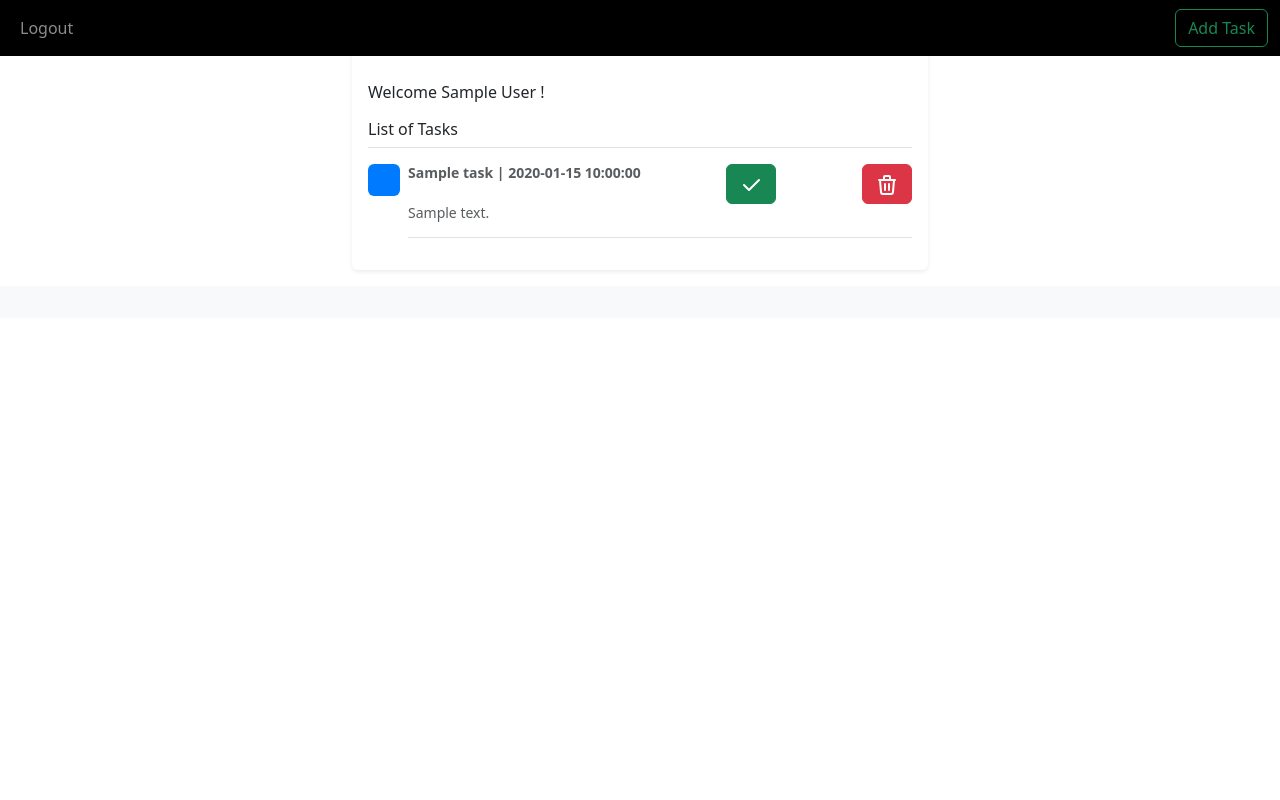
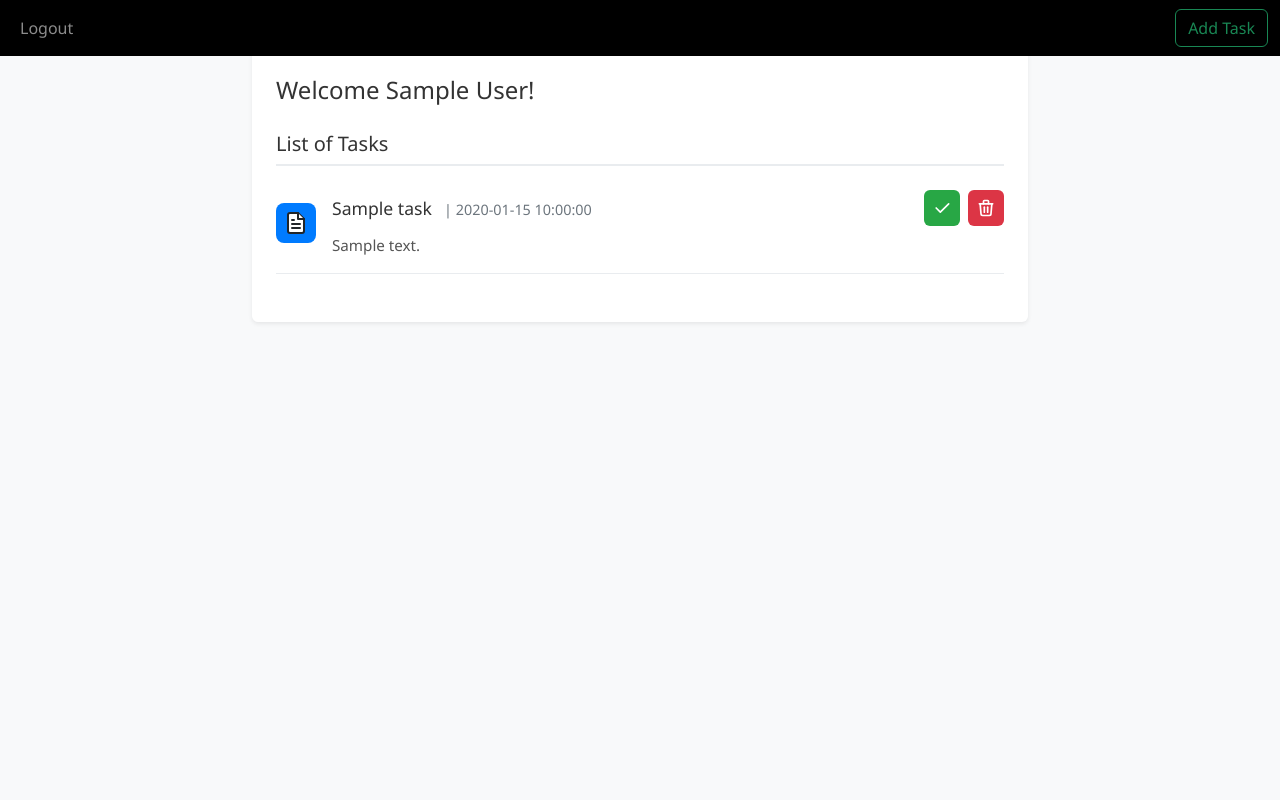
Before and after one commit to Gaveshika/Checkmate, a Laravel app: template todoapp/resources/views/welcome.blade.php in a window 1280 px wide. Run offline with Laravel 10, Linux system fonts and the light colour scheme; a user stored in the database is signed in; tables that the repository leaves empty hold one stand-in row (values such as "Sample post"); the template is opened without the code that fills it: most values are stand-ins (such as "Sample title", 1, 10 or a date in 2020).

Commit message:
Added css to the welcome page

```diff
--- a/todoapp/resources/views/welcome.blade.php
+++ b/todoapp/resources/views/welcome.blade.php
@@ -1,8 +1,138 @@
 @extends("layouts.default")
+
+@section("style")
+<style>
+  body {
+    background-color: #f8f9fa; /* Light background for the page */
+    font-family: 'Segoe UI', Tahoma, Geneva, Verdana, sans-serif;
+  }
+
+  .container {
+    max-width: 800px; /* Wider container for better spacing */
+  }
+
+  .bg-body {
+    background-color: #ffffff; /* White background for the task list */
+    border-radius: 12px;
+    box-shadow: 0 4px 15px rgba(0, 0, 0, 0.1); /* Soft shadow for depth */
+  }
+
+  .welcome-message {
+    font-size: 1.5rem;
+    font-weight: 500;
+    color: #333;
+  }
+
+  .task-list-header {
+    font-size: 1.25rem;
+    font-weight: 500;
+    color: #333;
+    border-bottom: 2px solid #e9ecef;
+    padding-bottom: 0.5rem;
+  }
+
+  .task-item {
+    display: flex;
+    align-items: center;
+    padding: 1rem 0;
+    border-bottom: 1px solid #e9ecef;
+  }
+
+  .task-item:last-child {
+    border-bottom: none;
+  }
+
+  .task-icon {
+    width: 40px;
+    height: 40px;
+    background-color: #007bff; /* Blue background for the icon */
+    border-radius: 8px;
+    display: flex;
+    align-items: center;
+    justify-content: center;
+    margin-right: 1rem;
+  }
+
+  .task-icon svg {
+    width: 24px;
+    height: 24px;
+    fill: #ffffff; /* White icon color */
+  }
+
+  .task-details {
+    flex: 1;
+  }
+
+  .task-title {
+    font-size: 1.1rem;
+    font-weight: 500;
+    color: #333;
+  }
+
+  .task-deadline {
+    font-size: 0.9rem;
+    color: #6c757d;
+  }
+
+  .task-description {
+    font-size: 0.95rem;
+    color: #555;
+    margin-top: 0.5rem;
+  }
+
+  .task-actions {
+    display: flex;
+    gap: 0.5rem;
+  }
+
+  .task-actions .btn {
+    padding: 0.5rem;
+    display: flex;
+    align-items: center;
+    justify-content: center;
+  }
+
+  .task-actions .btn-success {
+    background-color: #28a745; /* Green for complete action */
+    border: none;
+  }
+
+  .task-actions .btn-danger {
+    background-color: #dc3545; /* Red for delete action */
+    border: none;
+  }
+
+  .task-actions .btn-success:hover {
+    background-color: #218838; /* Darker green on hover */
+  }
+
+  .task-actions .btn-danger:hover {
+    background-color: #c82333; /* Darker red on hover */
+  }
+
+  .pagination {
+    margin-top: 1.5rem;
+    justify-content: center;
+  }
+
+  .pagination .page-item.active .page-link {
+    background-color: #007bff;
+    border-color: #007bff;
+  }
+
+  .pagination .page-link {
+    color: #007bff;
+  }
+
+  .pagination .page-link:hover {
+    color: #0056b3;
+  }
+</style>
+@endsection
 
 @section("content")
 <main class="flex-shrink-0 mt-5">
-  <div class="container" style="max-width:600px">
+  <div class="container">
     @if(session()->has("success"))
     <div class="alert alert-success">
       {{session()-> get("success")}}
@@ -13,36 +143,57 @@
       {{session("error")}}
     </div>
     @endif
-    <div class="my-3 p-3 bg-body rounded shadow-sm">
-      <div class="mb-3 mt-3">Welcome {{auth()->user()->name}} !</div>
-      <h6 class="border-bottom pb-2 mb-0">List of Tasks</h6>
+    <div class="my-3 p-4 bg-body rounded shadow-sm">
+      <div class="welcome-message mb-4">Welcome {{auth()->user()->name}}!</div>
+      <h6 class="task-list-header">List of Tasks</h6>
       @foreach($tasks as $task)
-      <div class="d-flex text-body-secondary pt-3">
-        <svg class="bd-placeholder-img flex-shrink-0 me-2 rounded" width="32" height="32" xmlns="http://www.w3.org/2000/svg" role="img" aria-label="Placeholder: 32x32" preserveAspectRatio="xMidYMid slice" focusable="false">
-          <title>Placeholder</title>
-          <rect width="100%" height="100%" fill="#007bff" /><text x="50%" y="50%" fill="#007bff" dy=".3em">32x32</text>
+      <div class="task-item">
+        <!-- Task Icon -->
+        <div class="task-icon">
+          <svg xmlns="http://www.w3.org/2000/svg" viewBox="0 0 24 24" fill="none" stroke="currentColor" stroke-width="2" stroke-linecap="round" stroke-linejoin="round">
+            <path d="M14 2H6a2 2 0 0 0-2 2v16a2 2 0 0 0 2 2h12a2 2 0 0 0 2-2V8z"></path>
+            <polyline points="14 2 14 8 20 8"></polyline>
+            <line x1="16" y1="13" x2="8" y2="13"></line>
+            <line x1="16" y1="17" x2="8" y2="17"></line>
+            <polyline points="10 9 9 9 8 9"></polyline>
           </svg>
-        <div class="pb-3 mb-0 small lh-sm border-bottom w-100">
-          <div class="d-flex justify-content-between">
-            <strong class="text-gray-dark">{{$task->title}} | {{$task->deadline}}</strong>
+        </div>
+        <!-- Task Details -->
+        <div class="task-details">
+          <div class="d-flex justify-content-between align-items-center">
+            <div>
+              <span class="task-title">{{$task->title}}</span>
+              <span class="task-deadline ms-2">| {{$task->deadline}}</span>
+            </div>
+            <div class="task-actions">
+              <!-- Complete Task Button -->
               <a href="{{route('task.status.update', $task->id)}}" class="btn btn-success">
-            <svg  xmlns="http://www.w3.org/2000/svg"  width="24"  height="24"  viewBox="0 0 24 24"  fill="none"  stroke="currentColor"  stroke-width="2"  stroke-linecap="round"  stroke-linejoin="round"  class="icon icon-tabler icons-tabler-outline icon-tabler-check"><path stroke="none" d="M0 0h24v24H0z" fill="none"/><path d="M5 12l5 5l10 -10" /></svg>
+                <svg xmlns="http://www.w3.org/2000/svg" width="20" height="20" viewBox="0 0 24 24" fill="none" stroke="currentColor" stroke-width="2" stroke-linecap="round" stroke-linejoin="round">
+                  <path d="M5 12l5 5l10 -10"></path>
+                </svg>
               </a>
+              <!-- Delete Task Button -->
               <a href="{{route('task.delete', $task->id)}}" class="btn btn-danger">
-            <svg  xmlns="http://www.w3.org/2000/svg"  width="24"  height="24"  viewBox="0 0 24 24"  fill="none"  stroke="currentColor"  stroke-width="2"  stroke-linecap="round"  stroke-linejoin="round"  class="icon icon-tabler icons-tabler-outline icon-tabler-trash"><path stroke="none" d="M0 0h24v24H0z" fill="none"/><path d="M4 7l16 0" /><path d="M10 11l0 6" /><path d="M14 11l0 6" /><path d="M5 7l1 12a2 2 0 0 0 2 2h8a2 2 0 0 0 2 -2l1 -12" /><path d="M9 7v-3a1 1 0 0 1 1 -1h4a1 1 0 0 1 1 1v3" /></svg>
+                <svg xmlns="http://www.w3.org/2000/svg" width="20" height="20" viewBox="0 0 24 24" fill="none" stroke="currentColor" stroke-width="2" stroke-linecap="round" stroke-linejoin="round">
+                  <path d="M4 7l16 0"></path>
+                  <path d="M10 11l0 6"></path>
+                  <path d="M14 11l0 6"></path>
+                  <path d="M5 7l1 12a2 2 0 0 0 2 2h8a2 2 0 0 0 2 -2l1 -12"></path>
+                  <path d="M9 7v-3a1 1 0 0 1 1 -1h4a1 1 0 0 1 1 1v3"></path>
+                </svg>
               </a>
             </div>
-          <span class="d-block">{{$task->description}}</span>
+          </div>
+          <div class="task-description">{{$task->description}}</div>
         </div>
       </div>
       @endforeach
 
-
-      <div class="mt-3">
+      <!-- Pagination -->
+      <div class="mt-4">
         {{$tasks->links()}}
       </div>
     </div>
   </div>
 </main>
-
 @endsection
```
Lines whose indentation alone changed are shown as unchanged.
